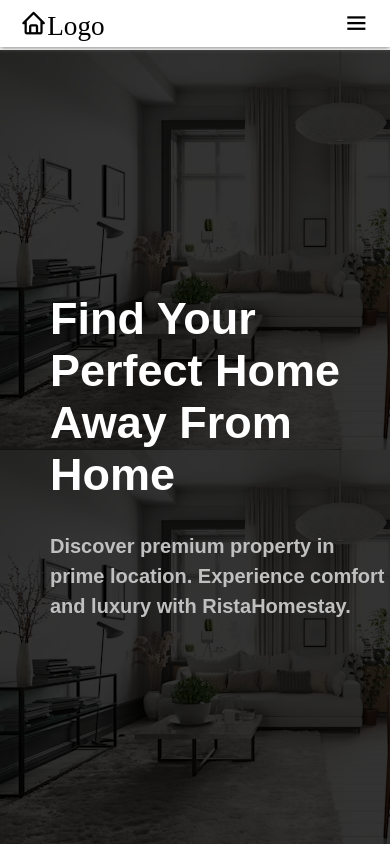
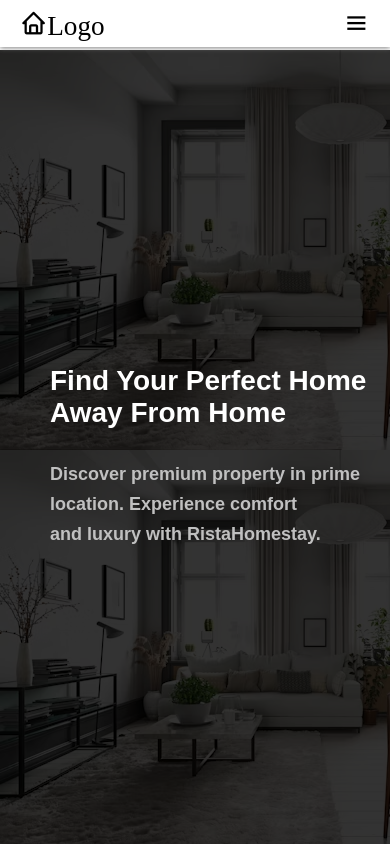
Before and after one commit to Fiandralazuart/project, a website: page public/index.html in a window 390 px wide. Shown: the top 844 px of the page. Drawn offline with nearby package versions, Linux system fonts and the light colour scheme.

Commit message:
Update responsive.css

```diff
--- a/public/style/responsive.css
+++ b/public/style/responsive.css
@@ -126,3 +126,12 @@
       margin-right: 200px;
    }
 }
+
+@media (max-width: 500px) {
+   .home-box h1 {
+      font-size: 28px;
+   }
+   .home-box h5 {
+      font-size: 18px;
+   }
+}
```
